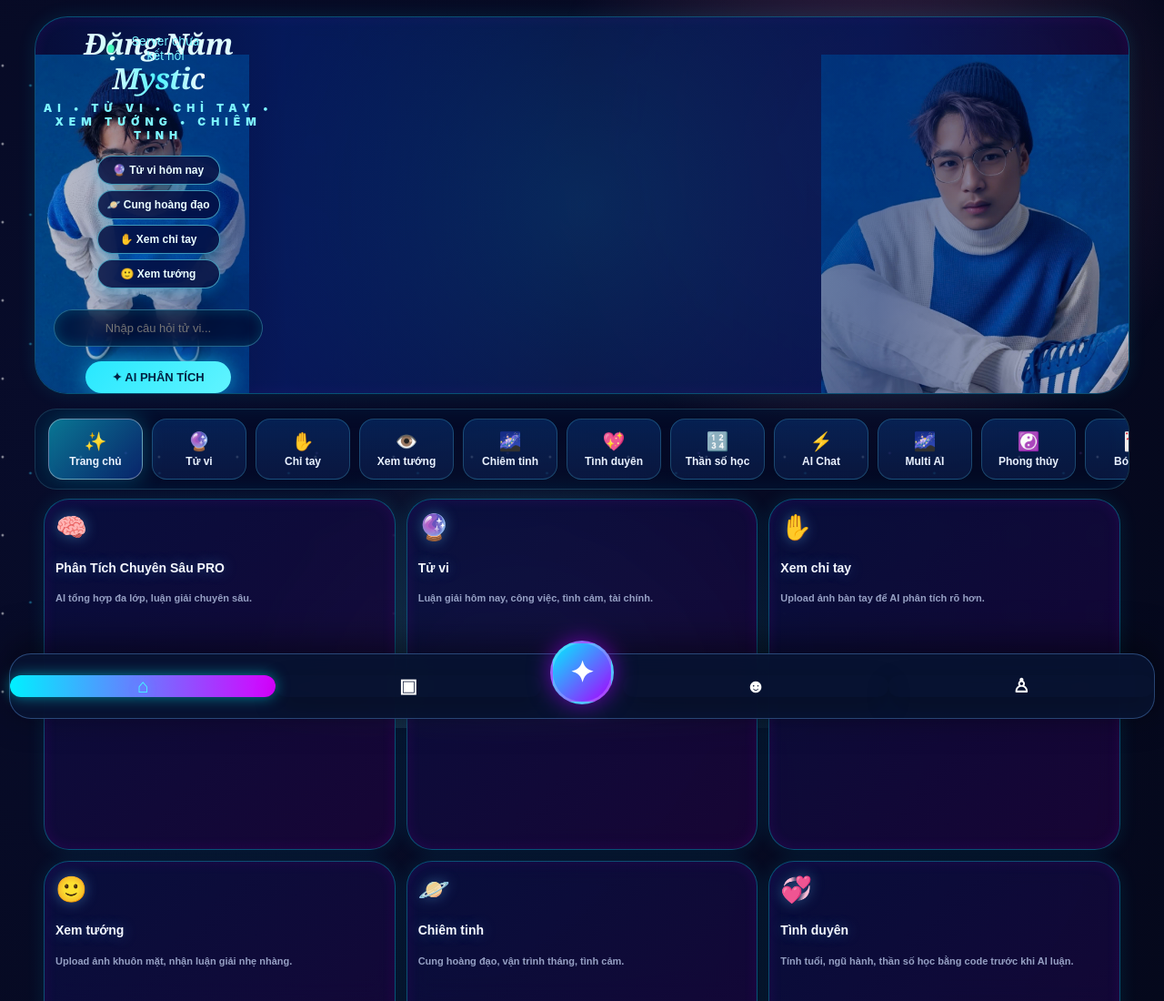
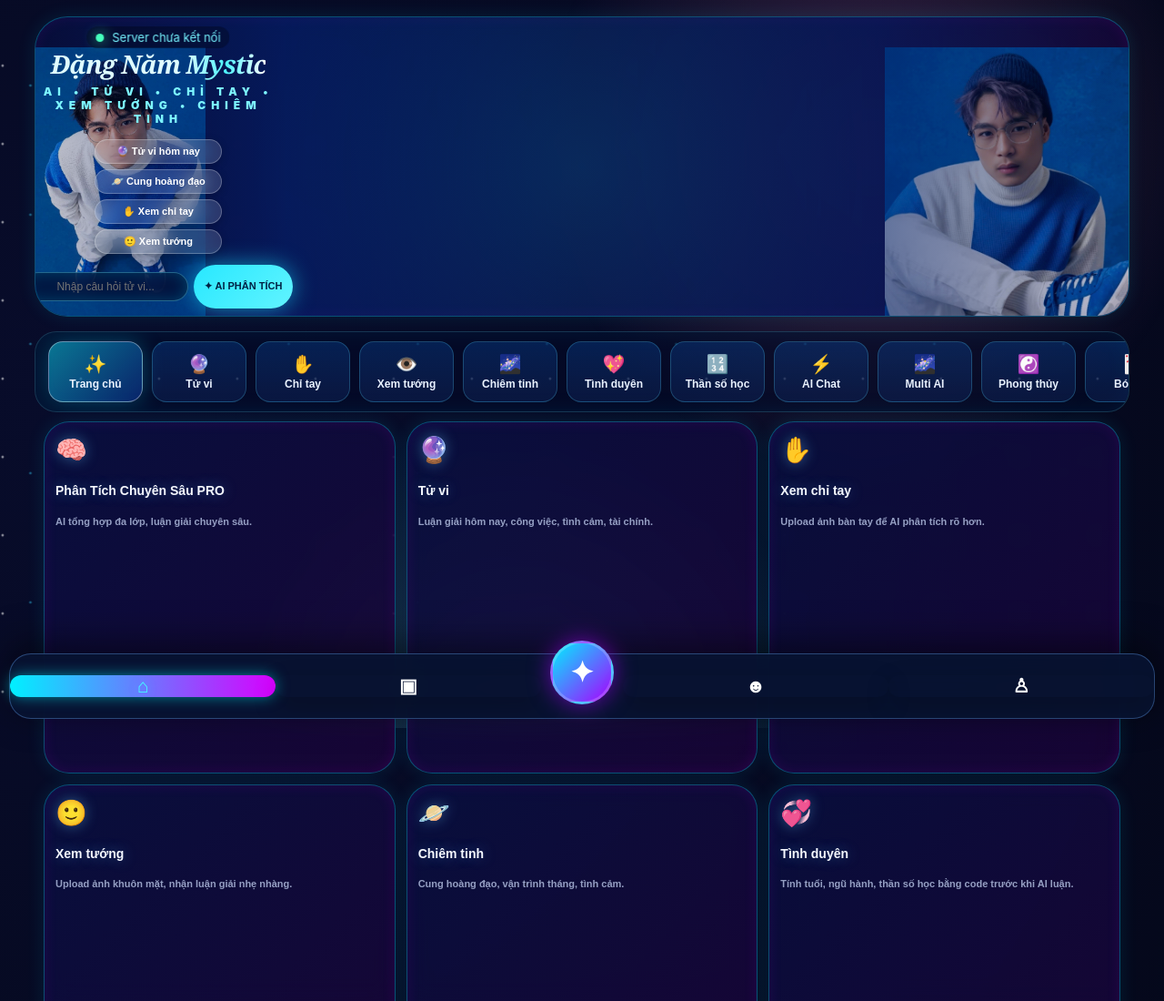
Before and after one commit to sybinh200996/tuvi, a website: page public/mobile.html in a window 1280 px wide. Shown: the top 1100 px of the page at 91% size. Drawn offline with nearby package versions, Linux system fonts and the light colour scheme; no server answers.

Commit message:
Tweak banner, inline search, blur tabs

```diff
--- a/public/mobile-style.css
+++ b/public/mobile-style.css
@@ -657,3 +657,73 @@
   box-shadow: 0 0 25px rgba(23,221,255,0.6) !important;
   border: none !important;
 }
+
+/* ========================================================
+   FIX BANNER HEIGHT, STATUS POSITION, TAB SIZE, AI SEARCH
+======================================================== */
+
+/* 1. Tweak hero banner height & status row to prevent overlapping */
+.hero-wrap {
+  padding: 35px 14px 15px !important; /* Reduced top padding */
+  min-height: unset !important;
+  height: auto !important;
+}
+
+.status-row {
+  position: absolute !important;
+  top: 10px !important;
+  left: 50% !important;
+  transform: translateX(-50%) !important;
+  z-index: 10 !important;
+  white-space: nowrap !important;
+  background: rgba(0, 0, 0, 0.3) !important;
+  padding: 4px 10px !important;
+  border-radius: 12px !important;
+  backdrop-filter: blur(5px) !important;
+}
+
+.hero-content h1 {
+  margin-top: 35px !important; /* Push title down so status-row has room */
+  font-size: 28px !important;
+}
+
+/* 2. Rút ngắn các tab ở giữa, làm mờ (glassmorphism) */
+.hero-actions.quick button {
+  padding: 6px 12px !important; /* Thu ngắn chiều cao (ít padding hơn) */
+  width: 55% !important;
+  max-width: 140px !important;
+  background: rgba(255, 255, 255, 0.15) !important; /* Làm mờ, trong suốt */
+  backdrop-filter: blur(10px) !important;
+  border: 1px solid rgba(255, 255, 255, 0.25) !important;
+  color: #fff !important;
+  box-shadow: 0 2px 10px rgba(0, 0, 0, 0.2) !important;
+  font-size: 11px !important;
+}
+
+/* 3. Đưa AI phân tích lên cùng một dòng với ô tìm kiếm */
+.hero-search {
+  display: flex !important;
+  flex-direction: row !important; /* Đưa lên 1 dòng */
+  align-items: stretch !important;
+  justify-content: center !important;
+  gap: 6px !important;
+  width: 95% !important;
+  max-width: 400px !important;
+  margin: 12px auto 0 !important;
+}
+
+.hero-search input {
+  flex: 1 !important;
+  width: auto !important;
+  padding: 8px 12px !important;
+  font-size: 12px !important;
+}
+
+.hero-search button {
+  flex: 0 0 auto !important;
+  width: auto !important;
+  padding: 8px 12px !important;
+  white-space: nowrap !important;
+  font-size: 11px !important;
+  border-radius: 999px !important;
+}
--- a/public/mobile.html
+++ b/public/mobile.html
@@ -11,7 +11,7 @@
   <meta name="description" content="Đặng Năm Mystic NAM46 - trợ lý AI chuyên nghiệp, AI chat, tử vi, chỉ tay, xem tướng và công cụ tham khảo trên mobile." />
   <link rel="manifest" href="manifest.webmanifest" />
   <link rel="icon" href="assets/icon.svg" />
-  <link rel="stylesheet" href="mobile-style.css?v=1791301769384" />
+  <link rel="stylesheet" href="mobile-style.css?v=1791302121562" />
   <title>Đặng Năm Mystic Mobile</title>
 </head>
 <body>
```
